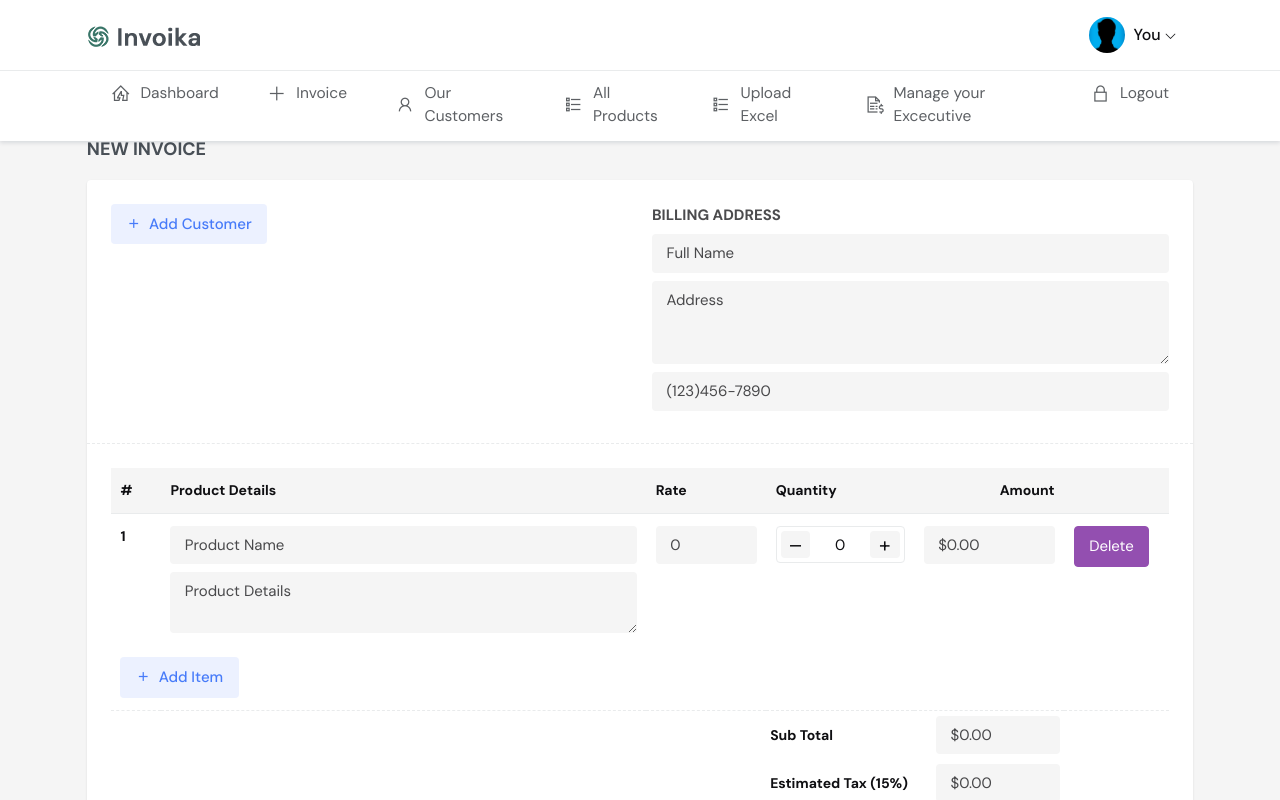
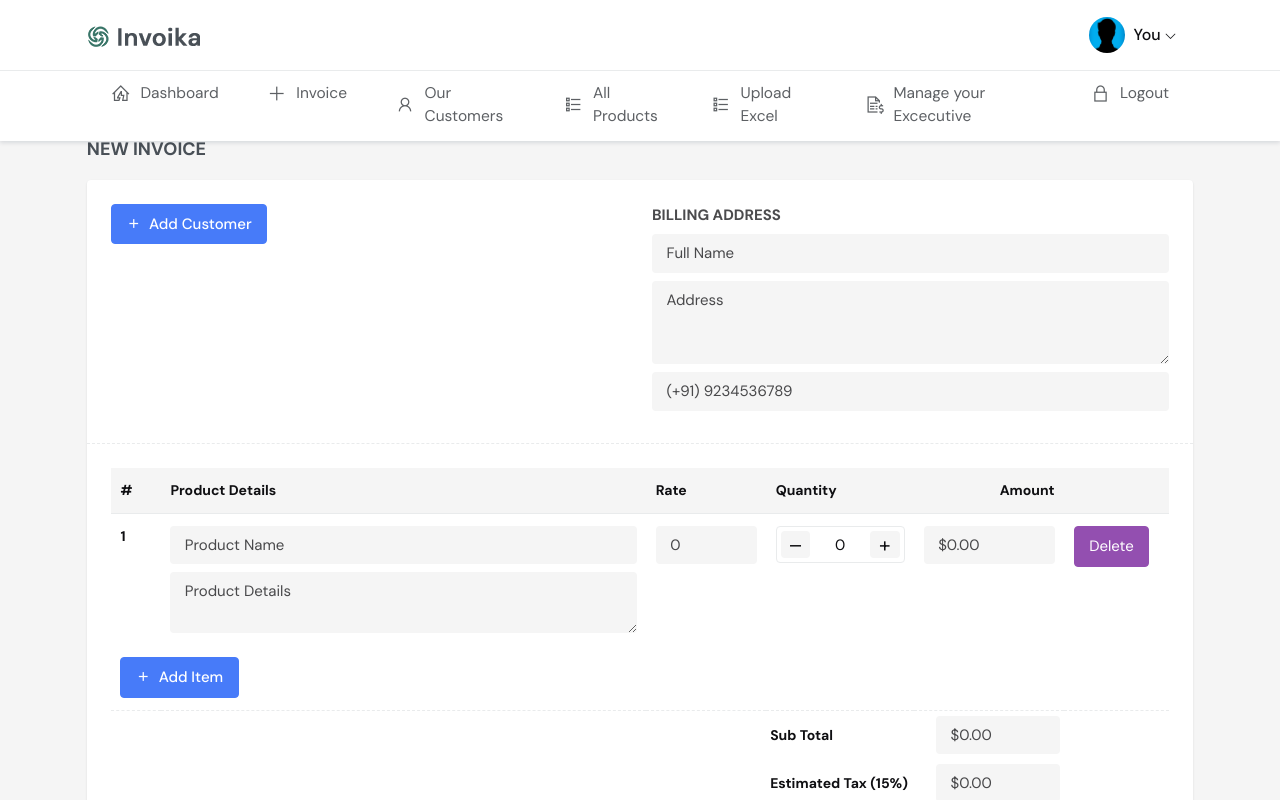
Before and after one commit to LakshayKhanagwal/Billing_Website_Project_2, a React (Create React App) app in the folder Frontend/: page /Invoice in a window 1280 px wide. Shown: the top 800 px of the page. Built offline with nearby package versions, Linux system fonts and the light colour scheme.

Commit message:
invoice work around done.

```diff
--- a/Frontend/src/Shopkeeper/Components/InvoiceAddCustomerModal.js
+++ b/Frontend/src/Shopkeeper/Components/InvoiceAddCustomerModal.js
@@ -77,7 +77,7 @@ const InvoiceAddCustomerModal = (props) => {
                                                     {
                                                         Searched_Customers?.map((Data_Customers,index)=>{
                                                             return(
-                                                                <tr>
+                                                                <tr className='Cursor_hover' onClick={()=>{props.Set_Customer(Data_Customers);props.setToggle(false)}}>
                                                                     <td>{index+1}</td>
                                                                     <td>{Data_Customers.name}</td>
                                                                     <td>{Data_Customers.phone}</td>
--- a/Frontend/src/Shopkeeper/Components/NewInvoice.js
+++ b/Frontend/src/Shopkeeper/Components/NewInvoice.js
@@ -5,8 +5,10 @@ import InvoiceAddCustomerModal from './InvoiceAddCustomerModal'
 import InvoiceAddItemModal from './InvoiceAddItemModal'
 
 const NewInvoice = () => {
-    const [Customer_Toggle,Set_Customer_Toggle] = useState(false)
-    const [Item_Toggle,Set_Item_Toggle] = useState(false)
+    const [Customer_Toggle, Set_Customer_Toggle] = useState(false)
+    const [Customer_Details, Set_Customer_Details] = useState({})
+    const [Item_Toggle, Set_Item_Toggle] = useState(false)
+    console.log(Customer_Details)
     return (
         <div className="main-content">
             <div className="page-content">
@@ -36,27 +38,18 @@ const NewInvoice = () => {
                                                 </div>
                                             </div>
                                         </div> */}
-                                        <button type='button' id="add-item" onClick={()=>Set_Customer_Toggle(!Customer_Toggle)} className="btn btn-soft-secondary fw-medium"><i className="ri-add-fill me-1 align-bottom" /> Add Customer</button>
+                                                <button type='button' id="add-item" onClick={() => Set_Customer_Toggle(!Customer_Toggle)} className="btn btn-secondary fw-medium"><i className="ri-add-fill me-1 align-bottom" /> Add Customer</button>
                                             </div>
                                             <div className="col-lg-6 col-sm-6">
                                                 <div><label htmlFor="billingName" className="text-muted text-uppercase fw-semibold">Billing Address</label></div>
                                                 <div className="mb-2">
-                                            <input type="text" className="form-control bg-light border-0" id="billingName" placeholder="Full Name" required />
-                                            <div className="invalid-feedback">
-                                                Please enter a full name
-                                            </div>
+                                                    <input type="text" className="form-control bg-light border-0" id="billingName" placeholder="Full Name" value={Customer_Details?.name} disabled required />
                                                 </div>
                                                 <div className="mb-2">
-                                            <textarea className="form-control bg-light border-0" id="billingAddress" rows={3} placeholder="Address" required defaultValue={""} />
-                                            <div className="invalid-feedback">
-                                                Please enter a address
-                                            </div>
+                                                    <textarea className="form-control bg-light border-0" id="billingAddress" rows={3} placeholder="Address" value={Customer_Details?.address} disabled required />
                                                 </div>
                                                 <div className="mb-2">
-                                            <input type="text" className="form-control bg-light border-0" data-plugin="cleave-phone" id="billingPhoneno" placeholder="(123)456-7890" required />
-                                            <div className="invalid-feedback">
-                                                Please enter a phone number
-                                            </div>
+                                                    <input type="text" className="form-control bg-light border-0" data-plugin="cleave-phone" id="billingPhoneno" placeholder="(+91) 9234536789" value={Customer_Details?.phone} disabled required />
                                                 </div>
                                             </div>
                                         </div>
@@ -112,7 +105,7 @@ const NewInvoice = () => {
                                                 <tbody>
                                                     <tr id="newForm" style={{ display: 'none' }}><td className="d-none" colSpan={5}><p>Add New Form</p></td></tr>
                                                     <tr>
-                                                <td colSpan={5}><button type='button' id="add-item" onClick={()=>Set_Item_Toggle(!Item_Toggle)} className="btn btn-soft-secondary fw-medium"><i className="ri-add-fill me-1 align-bottom" /> Add Item</button></td>
+                                                        <td colSpan={5}><button type='button' id="add-item" onClick={() => Set_Item_Toggle(!Item_Toggle)} className="btn btn-secondary fw-medium"><i className="ri-add-fill me-1 align-bottom" /> Add Item</button></td>
                                                     </tr>
                                                     <tr className="border-top border-top-dashed mt-2">
                                                         <td colSpan={3} />
@@ -157,9 +150,9 @@ const NewInvoice = () => {
                     </div>
                 </div>
             </div>
-    <Footer/>
-    {Customer_Toggle && <InvoiceAddCustomerModal setToggle={Set_Customer_Toggle}/>}
-    {Item_Toggle && <InvoiceAddItemModal setToggle={Set_Item_Toggle}/>}
+            <Footer />
+            {Customer_Toggle && <InvoiceAddCustomerModal setToggle={Set_Customer_Toggle} Set_Customer={Set_Customer_Details} />}
+            {Item_Toggle && <InvoiceAddItemModal setToggle={Set_Item_Toggle} />}
         </div>
     )
 }
```
Lines whose indentation alone changed are shown as unchanged.
